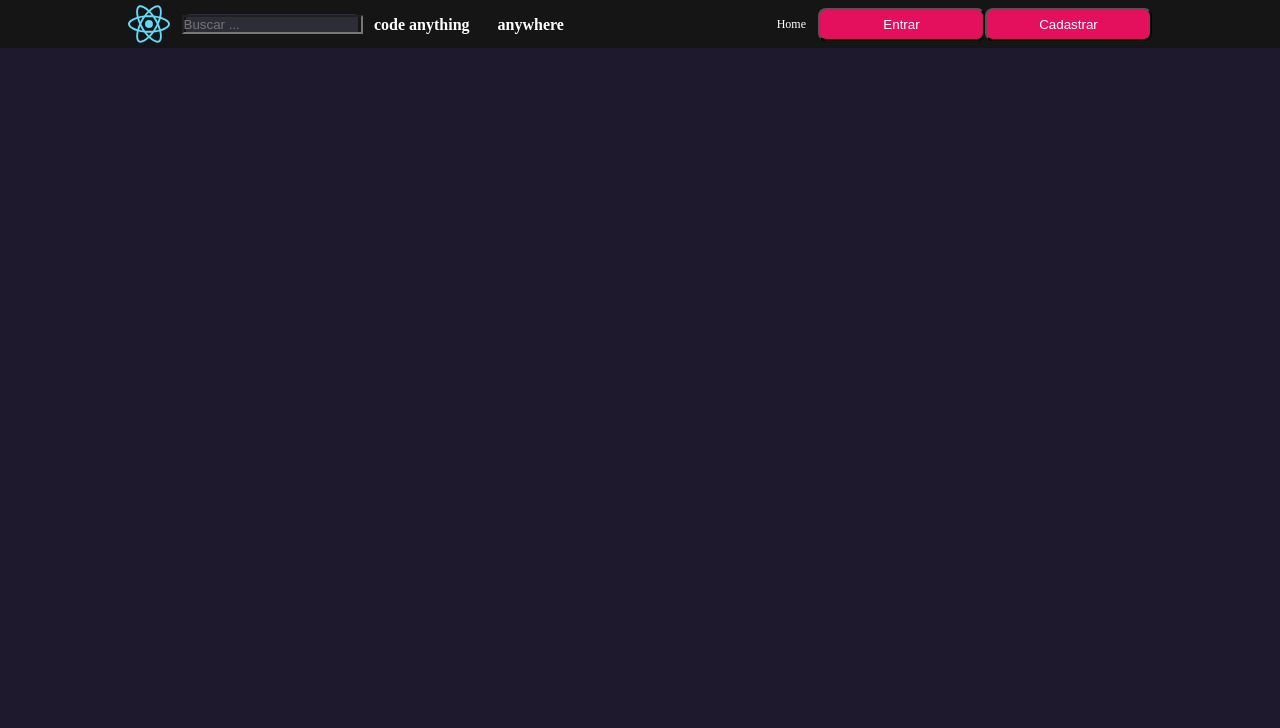
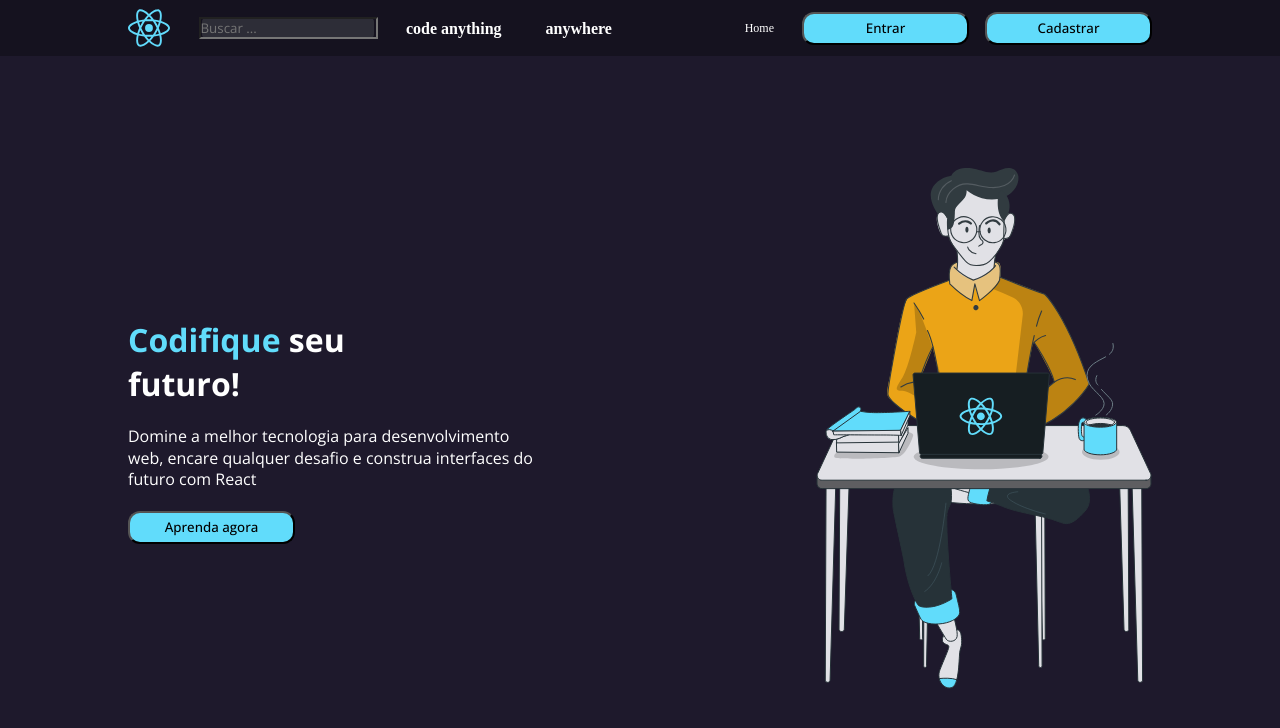
Before and after one commit to DilanLopezN/ImersaoReact, a React (Create React App) app in the folder spa-pages/: page / in a window 1280 px wide. Shown: the top 728 px of the page. Built offline with nearby package versions, Linux system fonts and the light colour scheme.

Commit message:
home screen styled finish base

```diff
--- a/spa-pages/public/index.html
+++ b/spa-pages/public/index.html
@@ -2,29 +2,15 @@
 <html lang="en">
   <head>
     <meta charset="utf-8" />
-    <link rel="icon" href="%PUBLIC_URL%/favicon.ico" />
+    <link rel="preconnect" href="https://fonts.googleapis.com" />
+    <link rel="preconnect" href="https://fonts.gstatic.com" crossorigin />
+
     <meta name="viewport" content="width=device-width, initial-scale=1" />
-    <meta name="theme-color" content="#000000" />
-    <meta
-      name="description"
-      content="Web site created using create-react-app"
+    <link
+      href="https://fonts.googleapis.com/css2?family=Open+Sans:wght@400;500;700&display=swap"
+      rel="stylesheet"
     />
-    <link rel="apple-touch-icon" href="%PUBLIC_URL%/logo192.png" />
-    <!--
-      manifest.json provides metadata used when your web app is installed on a
-      user's mobile device or desktop. See https://developers.google.com/web/fundamentals/web-app-manifest/
-    -->
-    <link rel="manifest" href="%PUBLIC_URL%/manifest.json" />
-    <!--
-      Notice the use of %PUBLIC_URL% in the tags above.
-      It will be replaced with the URL of the `public` folder during the build.
-      Only files inside the `public` folder can be referenced from the HTML.
-
-      Unlike "/favicon.ico" or "favicon.ico", "%PUBLIC_URL%/favicon.ico" will
-      work correctly both with client-side routing and a non-root public URL.
-      Learn how to configure a non-root public URL by running `npm run build`.
-    -->
-    <title>React App</title>
+    <title>React SPA</title>
   </head>
   <body>
     <noscript>You need to enable JavaScript to run this app.</noscript>
--- a/spa-pages/src/components/Button/styles.js
+++ b/spa-pages/src/components/Button/styles.js
@@ -2,11 +2,13 @@ import styled, { css } from 'styled-components'
 
 export const ButtonContainer = styled.button`
   background: #565656;
-  border-radius: 8px;
+  border-radius: 12px;
   min-width: 120px;
   height: 33px;
   text-decoration: none;
-  color: white;
+  color: black;
+  font-weight: 500;
+  cursor: pointer;
 
   ${({ variant }) =>
     variant === 'primary' &&
@@ -14,6 +16,11 @@ export const ButtonContainer = styled.button`
       min-width: 167px;
       height: 33px;
 
-      background: #e4105d;
+      background: #61dcfb;
+      transition: all 0.2s;
+
+      &&:hover {
+        background: #0594cd;
+      }
     `}
 `
--- a/spa-pages/src/components/Header/styles.js
+++ b/spa-pages/src/components/Header/styles.js
@@ -18,6 +18,7 @@ export const Row = styled.div`
   display: flex;
   flex-direction: row;
   align-items: center;
+  gap: 1rem;
 `
 
 export const Colum = styled.div`
@@ -27,9 +28,9 @@ export const Colum = styled.div`
 `
 
 export const Wrapper = styled.div`
-  background-color: #151515;
+  background-color: #15121f;
   width: 100%;
-  height: 3rem;
+  height: 3.5rem;
   display: flex;
   justify-content: center;
   align-items: center;
--- a/spa-pages/src/pages/Home/Home.jsx
+++ b/spa-pages/src/pages/Home/Home.jsx
@@ -1,8 +1,26 @@
 import { Header } from '../../components/Header'
+import { TextContent, Title, Container } from './styles'
+import banner from '../../assets/banner.svg'
+import { Button } from '../../components/Button'
 export function Home() {
   return (
     <>
       <Header />
+      <Container>
+        <div>
+          <Title>
+            <span>Codifique</span> seu futuro!
+          </Title>
+          <TextContent>
+            Domine a melhor tecnologia para desenvolvimento web, encare qualquer
+            desafio e construa interfaces do futuro com <span>React</span>
+          </TextContent>
+          <Button title="Aprenda agora" onClick={() => null} />
+        </div>
+        <div>
+          <img src={banner} alt="banner do app" />
+        </div>
+      </Container>
     </>
   )
 }
--- /dev/null
+++ b/spa-pages/src/pages/Home/styles.js
@@ -0,0 +1,37 @@
+import styled from 'styled-components'
+
+export const Container = styled.main`
+  width: 100%;
+  max-width: 80%;
+  margin: 0 auto;
+  margin-top: 7rem;
+
+  display: flex;
+  flex-direction: row;
+  justify-content: space-between;
+  align-items: center;
+`
+
+export const Title = styled.h2`
+  font-weight: bold;
+  font-size: 2rem;
+  width: 320px;
+  margin-bottom: 1.25rem;
+  line-height: 2.75rem;
+
+  color: white;
+
+  span {
+    color: #61dcfb;
+  }
+`
+
+export const TextContent = styled.p`
+  font-weight: 400;
+  font-size: 1rem;
+  margin-bottom: 1.25rem;
+  line-height: 1.35rem;
+  width: 420px;
+
+  color: white;
+`
--- a/spa-pages/src/styles/global.js
+++ b/spa-pages/src/styles/global.js
@@ -6,6 +6,7 @@ export const GlobalStyle = createGlobalStyle`
     margin: 0;
     padding: 0;
     box-sizing: border-box;
+    font-family: 'Open sans', sans-serif;
   }
 
   body {
```
Also changed, not shown: spa-pages/src/assets/banner.svg (added).
